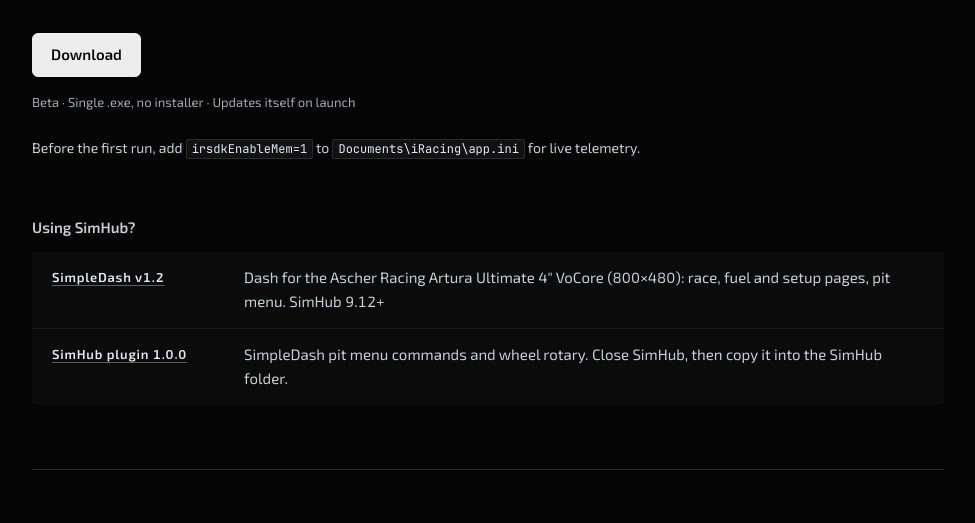
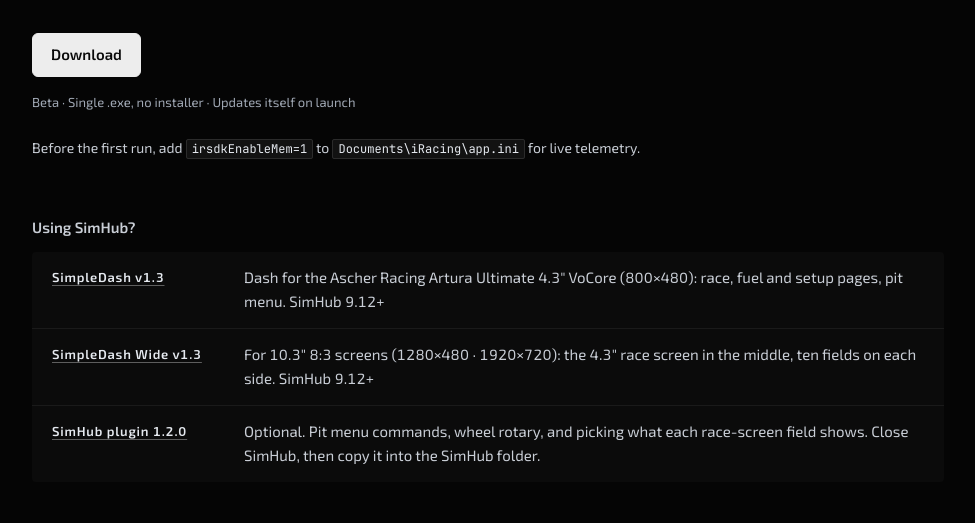
Before and after one commit to JooJh1225/DotNetOverlay-releases, a plain HTML site: page docs/index.html in a window 1280 px wide. Shown: the part 257-780 px from the top of the page, without its empty margins (152-1127 px from the left). Drawn offline with Linux system fonts and the light colour scheme; no server answers.

Commit message:
2026-11-25
Co-Authored-By: Claude Opus 5.5 <noreply@anthropic.com>

```diff
--- a/docs/index.html
+++ b/docs/index.html
@@ -184,12 +184,15 @@ footer a{color:var(--text-soft)}
   <div class="simhub">
     <h2><span class="en">Using SimHub?</span><span class="ko">SimHub 를 쓴다면</span></h2>
     <dl class="rows">
-      <div><dt><a href="downloads/SimpleDash.simhubdash" download>SimpleDash v1.2</a></dt><dd>
-        <span class="en">Dash for the Ascher Racing Artura Ultimate 4″ VoCore (800×480): race, fuel and setup pages, pit menu. SimHub 9.12+</span>
-        <span class="ko">Ascher Racing Artura Ultimate 4″ VoCore(800×480) 대시: 레이스 · 연료 · 셋업 페이지, 피트 메뉴. SimHub 9.12+</span></dd></div>
-      <div><dt><a href="downloads/DotNetOverlayPlugin.dll" download>SimHub plugin 1.0.0</a></dt><dd>
-        <span class="en">SimpleDash pit menu commands and wheel rotary. Close SimHub, then copy it into the SimHub folder.</span>
-        <span class="ko">SimpleDash 피트 메뉴 명령과 휠 로터리. SimHub 를 닫고 SimHub 폴더에 복사하세요.</span></dd></div>
+      <div><dt><a href="downloads/SimpleDash.simhubdash" download>SimpleDash v1.3</a></dt><dd>
+        <span class="en">Dash for the Ascher Racing Artura Ultimate 4.3″ VoCore (800×480): race, fuel and setup pages, pit menu. SimHub 9.12+</span>
+        <span class="ko">Ascher Racing Artura Ultimate 4.3″ VoCore(800×480) 대시: 레이스 · 연료 · 셋업 페이지, 피트 메뉴. SimHub 9.12+</span></dd></div>
+      <div><dt><a href="downloads/SimpleDashWide.simhubdash" download>SimpleDash Wide v1.3</a></dt><dd>
+        <span class="en">For 10.3″ 8:3 screens (1280×480 · 1920×720): the 4.3″ race screen in the middle, ten fields on each side. SimHub 9.12+</span>
+        <span class="ko">10.3″ 8:3 화면(1280×480 · 1920×720)용: 가운데는 4.3″ 레이스 화면, 양옆에 칸 10개. SimHub 9.12+</span></dd></div>
+      <div><dt><a href="downloads/DotNetOverlayPlugin.dll" download>SimHub plugin 1.2.0</a></dt><dd>
+        <span class="en">Optional. Pit menu commands, wheel rotary, and picking what each race-screen field shows. Close SimHub, then copy it into the SimHub folder.</span>
+        <span class="ko">선택 사항. 피트 메뉴 명령, 휠 로터리, 레이스 화면 칸 고르기. SimHub 를 닫고 SimHub 폴더에 복사하세요.</span></dd></div>
     </dl>
   </div>
 
```
Also changed, not shown: 3 other files.
